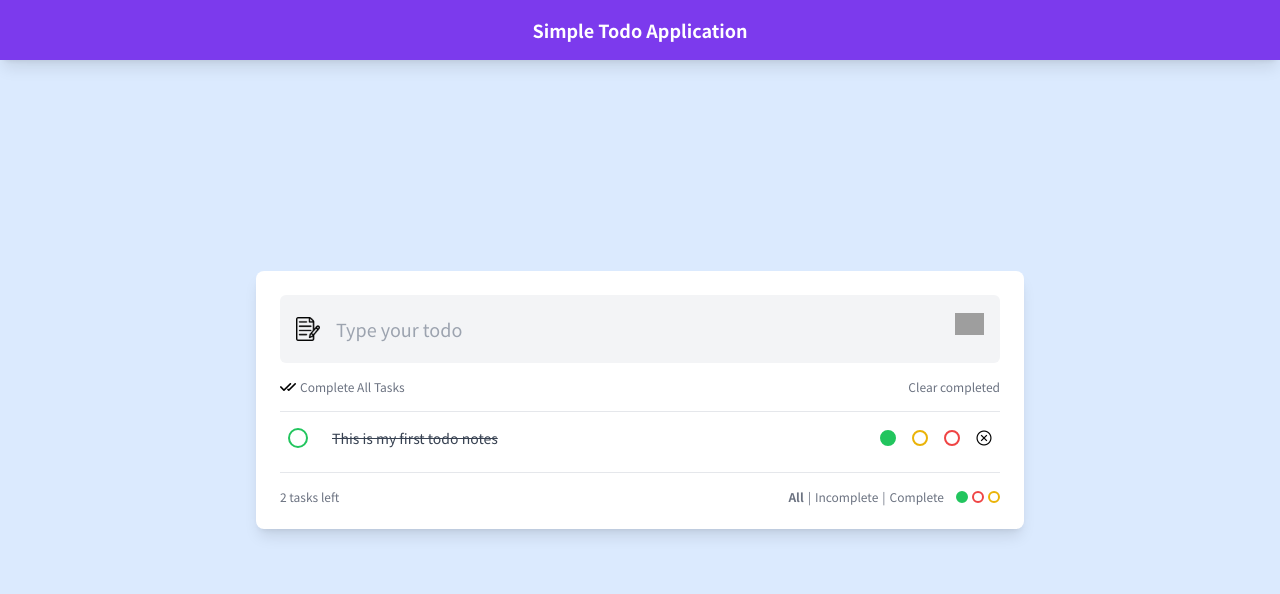
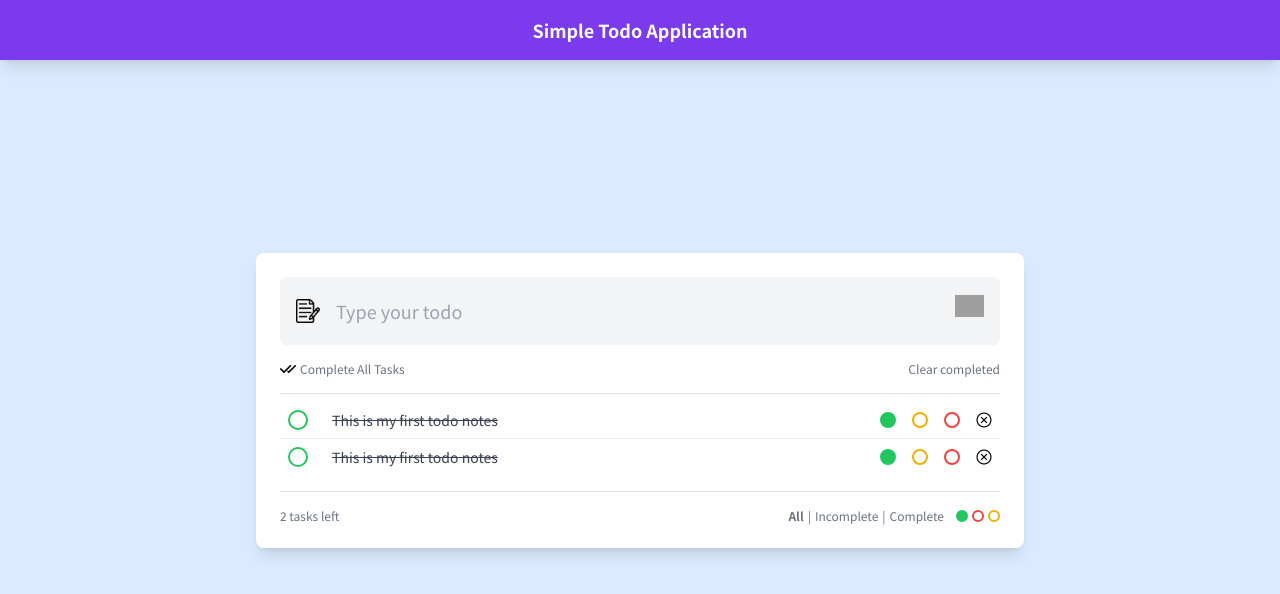
Before and after one commit to bappasahabapi/Redux-Simple-todo-Application, a React (Create React App) app: page / in a window 1280 px wide. Shown: the top 594 px of the page. Built offline with nearby package versions, Linux system fonts and the light colour scheme; grey boxes are pictures that could not be loaded.

Commit message:
Mapping the TodoList.js

```diff
--- a/src/components/TodoList.js
+++ b/src/components/TodoList.js
@@ -1,12 +1,19 @@
 import React from 'react'
+import { useSelector } from 'react-redux'
 import Todo from './Todo'
 
 export default function TodoList() {
+    const todos =useSelector((state)=>state.todos)
     return (
         <div
             className="mt-2 text-gray-700 text-sm max-h-[300px] overflow-y-auto" >
 
-           <Todo/>
+          {todos.map(todo=>(
+
+           <Todo todo={todo} key={todo.id}
+            />
+
+           ))}
         </div>
     )
 }
```
